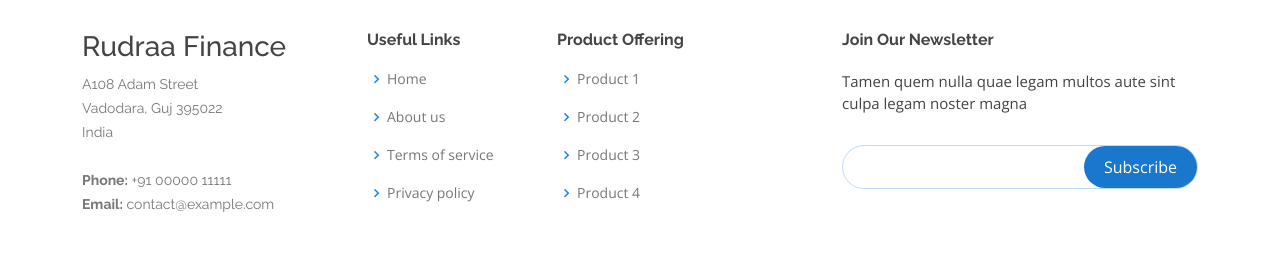
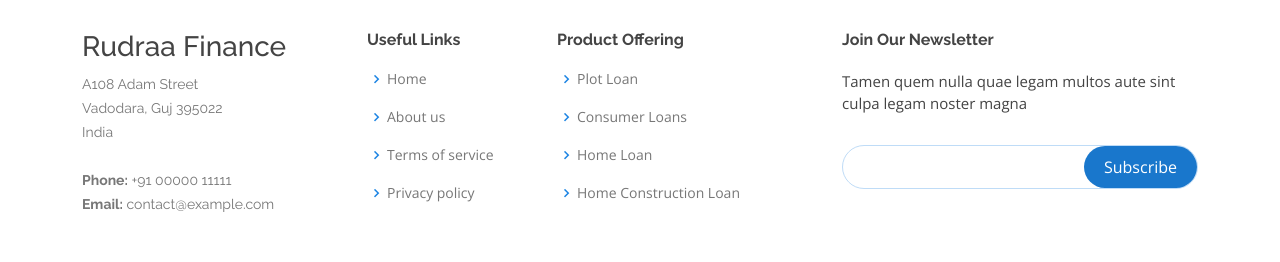
Before and after one commit to VRAJESHMODI-30/rudraFin-FE, a React (Create React App) app: page / in a window 1280 px wide. Shown: the part 3204-3466 px from the top of the page. Built offline with nearby package versions, Linux system fonts and the light colour scheme; some icons are missing.

Commit message:
productpage navigation done

```diff
--- a/src/App.js
+++ b/src/App.js
@@ -10,7 +10,7 @@ import Products from "./components/Products";
 import Partner from "./components/Partner";
 import "./App.css"; // Import the CSS file
 import Footer from "./components/Footer";
-import productData from "./db/product-details.json"
+import productData from "./db/product-details.json";
 
 // function App() {
 //    // State to hold the Navbar height
@@ -67,7 +67,6 @@ import productData from "./db/product-details.json"
 // export default App;
 
 function App() {
-
   const testProductData = {
     MainHead: "WHY OPT FOR RUDRAA FINANCE HOME LOANS?",
     SubHead:
@@ -160,6 +159,8 @@ function App() {
   const [navbarHeight, setNavbarHeight] = useState(0);
   const [contentLoaded, setContentLoaded] = useState(false);
   const [productTitles, setProductTitles] = useState([]);
+  const [footerProductList, setFooterProductList] = useState([]);
+  const [randomNumberArr, setRandomNumberArr] = useState([]);
   const location = useLocation();
   const calculateNavbarHeight = () => {
     const navbar = document.getElementById("header"); // Replace with your actual Navbar ID
@@ -170,11 +171,56 @@ function App() {
 
   const handleProductTitles = () => {
     let tempArr = [];
-    productData.map((dataObj)=>{
+    let footerTempArr = [];
+    productData.map((dataObj) => {
       tempArr.push(dataObj.NavbarDetails);
+      if (Array.isArray(dataObj.NavbarDetails)) {
+        footerTempArr = footerTempArr.concat(dataObj.NavbarDetails.slice(1));
+        console.log(footerTempArr);
+      } else {
+        footerTempArr.push(dataObj.NavbarDetails);
+      }
     });
     setProductTitles(tempArr);
-  }
+    setFooterProductList(footerTempArr);
+    let randNumArr = generateRandomArray(footerTempArr.length - 1);
+    setRandomNumberArr(randNumArr);
+  };
+
+  const getRequiredProductData = (path) => {
+    let modifiedPath = path.substring(1);
+    let productContent = null; // Initialize productContent to null
+
+    productData.some((dataObj) => {
+      if (dataObj.Product_details.hasOwnProperty(modifiedPath)) {
+        productContent = dataObj.Product_details[modifiedPath];
+        return true; // Stop iterating once the data is found
+      }
+      return false;
+    });
+
+    return productContent;
+  };
+
+  const generateRandomArray = (maxValue) => {
+    if (maxValue < 4) {
+      throw new Error("maxValue must be greater than or equal to 4");
+    }
+
+    const randomArray = [];
+    const allPossibleNumbers = Array.from(
+      { length: maxValue },
+      (_, index) => index
+    );
+
+    for (let i = 0; i < 4; i++) {
+      const randomIndex = Math.floor(Math.random() * allPossibleNumbers.length);
+      const randomValue = allPossibleNumbers.splice(randomIndex, 1)[0];
+      randomArray.push(randomValue);
+    }
+
+    return randomArray;
+  };
 
   useEffect(() => {
     const simulateAssetLoading = () => {
@@ -202,24 +248,33 @@ function App() {
 
   return (
     <>
-    {/* <Router> */}
+      {/* <Router> */}
       {!contentLoaded ? <div id="preloader"></div> : null}
 
-      <Navbar id="header" currentLocation={location.pathname} productsArray={productTitles} />
+      <Navbar
+        id="header"
+        currentLocation={location.pathname}
+        productsArray={productTitles}
+      />
       <div id="mainContent" style={{ paddingTop: contentPadding }}>
         <Routes>
           <Route path="/" element={<Home />} />
           {/* <Route path="/" element={<Products />} /> */}
           <Route path="/about" element={<About />} />
           <Route
-            path="/product_1"
-            element={<Products product={testProductData} />}
+            path="/:type"
+            element={
+              <Products
+                product={getRequiredProductData(location.pathname)}
+                path={location.pathname}
+              />
+            }
           />
           <Route path="/partner" element={<Partner />} />
         </Routes>
       </div>
-      <Footer />
-     {/* </Router> */}
+      <Footer productsArray={footerProductList} randomNum={randomNumberArr} />
+      {/* </Router> */}
     </>
   );
 }
--- a/src/components/Footer.js
+++ b/src/components/Footer.js
@@ -2,7 +2,9 @@ import React from "react";
 import { Link } from "react-router-dom";
 import "../styles/Footer.css";
 
-function Footer() {
+function Footer(props) {
+  console.log("FOOTER 1 ", props.productsArray);
+  console.log("FOOTER 2 ", props.randomNum);
   const scrollToTop = () => {
     window.scrollTo({
       top: 0,
@@ -62,30 +64,20 @@ function Footer() {
             <div className="col-lg-3 col-md-6 footer-links">
               <h4>Product Offering</h4>
               <ul>
-                <li>
-                  <i className="bx bx-chevron-right"></i>{" "}
-                  <Link to="#" onClick={scrollToTop}>
-                    Product 1
-                  </Link>
-                </li>
-                <li>
-                  <i className="bx bx-chevron-right"></i>{" "}
-                  <Link to="#" onClick={scrollToTop}>
-                    Product 2
-                  </Link>
-                </li>
-                <li>
-                  <i className="bx bx-chevron-right"></i>{" "}
-                  <Link to="#" onClick={scrollToTop}>
-                    Product 3
-                  </Link>
-                </li>
-                <li>
-                  <i className="bx bx-chevron-right"></i>{" "}
-                  <Link to="#" onClick={scrollToTop}>
-                    Product 4
-                  </Link>
-                </li>
+                {props.randomNum.map((data) => {
+                  return (
+                    <li>
+                      <i className="bx bx-chevron-right"></i>{" "}
+                      <Link
+                        to={`/${props.productsArray[data].replace(/\s/g, "_")}`}
+                        onClick={scrollToTop}
+                      >
+                        {props.productsArray[data]}
+                      </Link>
+                    </li>
+                  );
+                })}
+
                 {/* <li><i className="bx bx-chevron-right"></i> <Link to="#">Product 1</Link></li> */}
               </ul>
             </div>
--- a/src/components/Home.js
+++ b/src/components/Home.js
@@ -85,9 +85,9 @@ const Home = () => {
             We are a Team of Financial Experts Crafting Prosperity with
             Precision.
           </h2>
-          <Link to="/product_1" className="btn-get-started scrollto">
+          <a href="#services" className="btn-get-started scrollto">
             Get Started
-          </Link>
+          </a>
         </div>
       </section>
 
--- a/src/components/Products.js
+++ b/src/components/Products.js
@@ -2,6 +2,8 @@ import React, { useState, useEffect } from "react";
 import "../styles/Products.css";
 
 function Products(props) {
+
+ console.log('LOOK THIS ',props.product);
   const goBack = () => {
     window.history.back();
   };
@@ -373,6 +375,7 @@ function Products(props) {
         </section>
       ) : null}
     </>
+    // <div>HELLO</div>
   );
 }
 
```
Also changed, not shown: src/db/product-details.json.
